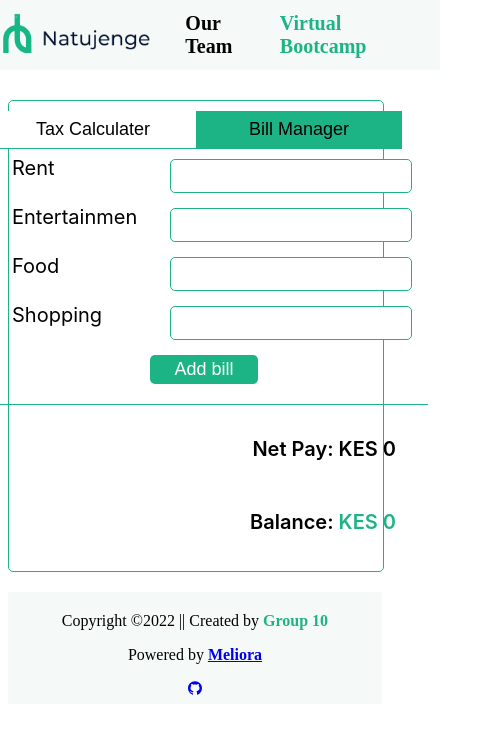
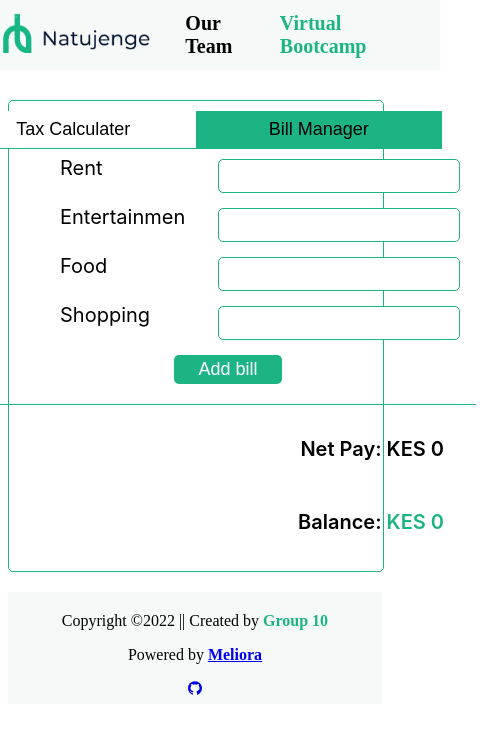
Before and after one commit to kiptanuiBoaz/tax-calculator-app-client, a React (Create React App) app in the folder client/: page / in a window 390 px wide. Both pictures are taken after a click on the button "Bill Manager". Shown: the top 734 px of the page, 492 px wide, since content can reach past the window. Built offline with nearby package versions, Linux system fonts and the light colour scheme.

Commit message:
made the taxcalculator section  mobile responsinve

```diff
--- a/client/src/components/main_page/billmanager/billmabagerStyle/style.css
+++ b/client/src/components/main_page/billmanager/billmabagerStyle/style.css
@@ -9,6 +9,14 @@
   font-size: 20px;
   line-height: 18px;
   letter-spacing: 0em;
+}
+@media screen and (max-width: 480px) {
+  .label-bill {
+    -webkit-margin-start: 5rem;
+            margin-inline-start: 5rem;
+    -webkit-margin-end: 1rem;
+            margin-inline-end: 1rem;
+  }
 }
 .label-bill .bill {
   display: flex;
--- a/client/src/components/main_page/billmanager/billmabagerStyle/style.scss
+++ b/client/src/components/main_page/billmanager/billmabagerStyle/style.scss
@@ -9,6 +9,10 @@
     line-height: 18px;
     letter-spacing: 0em;
     // width:100%;
+    @media screen and (max-width: 480px) {
+        margin-inline-start: 5rem;
+        margin-inline-end: 1rem;
+    }
 
     .bill{
         display: flex;
```
Also changed, not shown: 1 other file (tests, documents, lock files or other folders).
